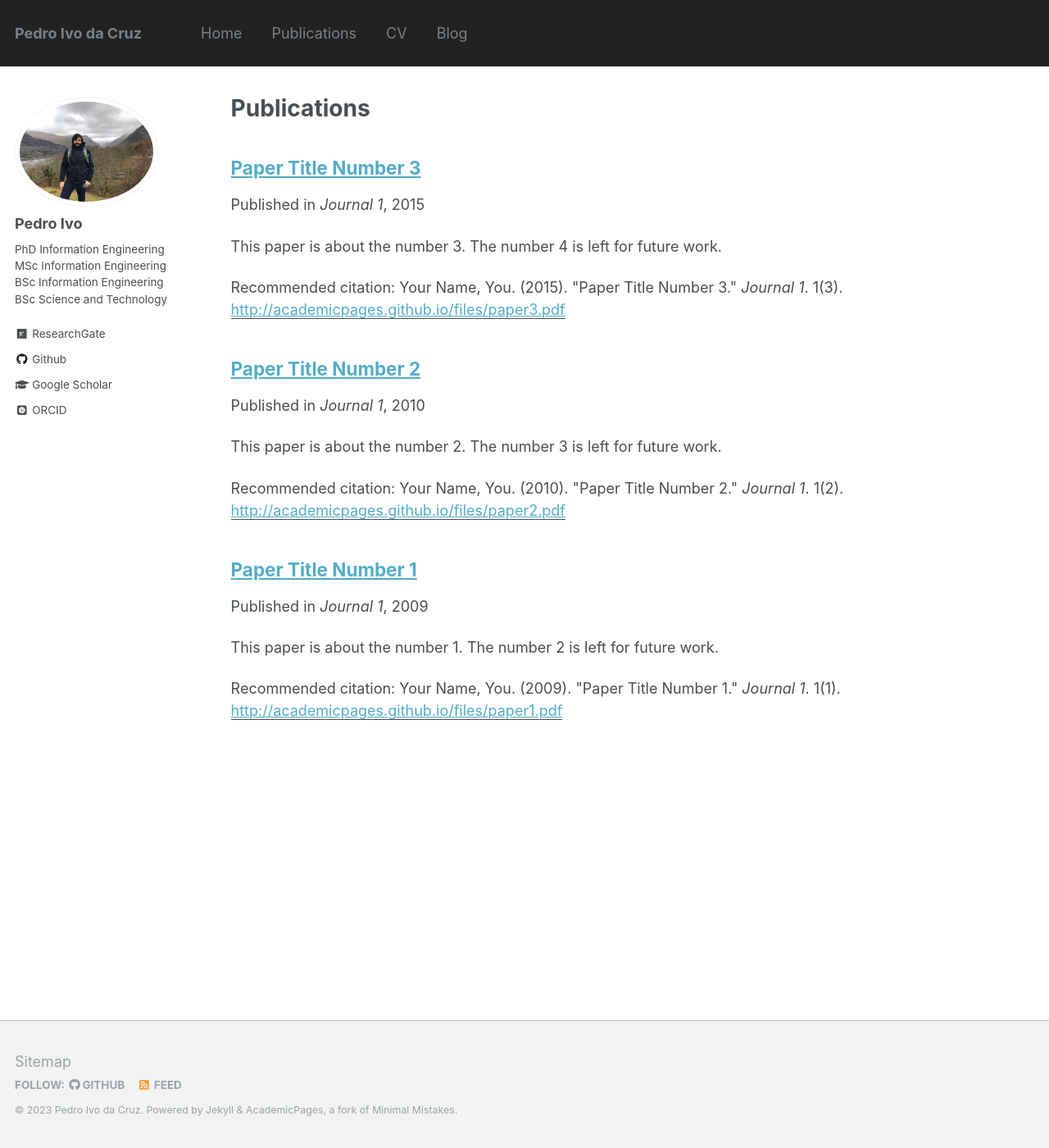
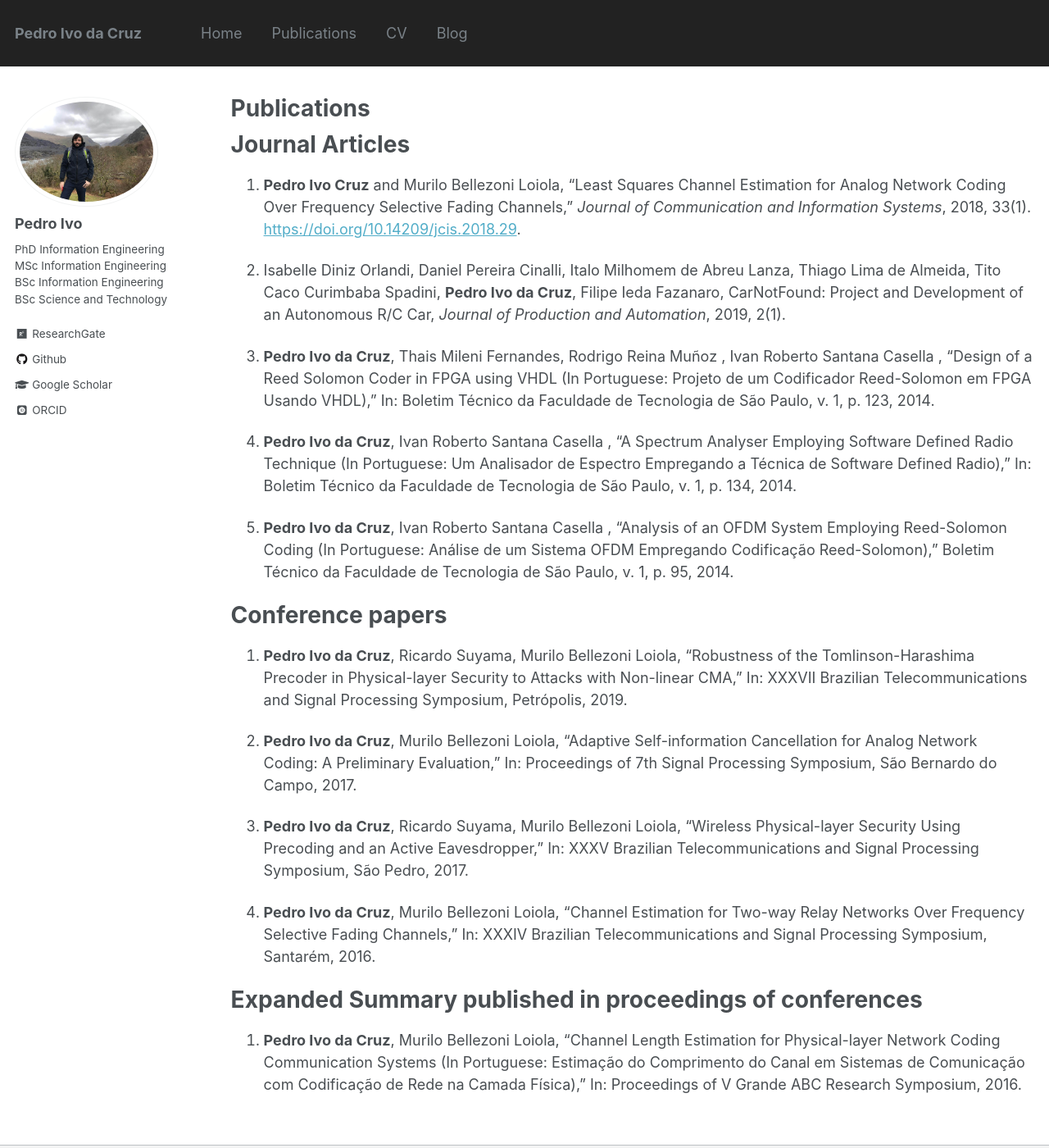
Before and after one commit to pedroidc/pedroidc.github.io, a Jekyll site: the page built from _pages/publications.md, in a window 1280 px wide and 1400 px high. Shown: the whole window at 82% size. Built offline with Jekyll 4.4.1, drawn with Linux system fonts in a browser that asks for light colours; some web fonts are replaced.

Commit message:
Yeah, my style was better

```diff
--- a/_pages/publications.md
+++ b/_pages/publications.md
@@ -8,14 +8,13 @@ author_profile: true
 {% if author.googlescholar %}
   You can also find my articles on <u><a href="{{author.googlescholar}}">my Google Scholar profile</a>.</u>
 {% endif %}
-
+<!--
 {% include base_path %}
 
 {% for post in site.publications reversed %}
   {% include archive-single.html %}
-{% endfor %}
+{% endfor %} -->
 
-<!--
 # Journal Articles
 1. **Pedro Ivo Cruz** and Murilo Bellezoni Loiola, "Least Squares Channel Estimation for Analog Network Coding Over Frequency Selective Fading Channels," _Journal of Communication and Information Systems_, 2018, 33(1). [https://doi.org/10.14209/jcis.2018.29](https://doi.org/10.14209/jcis.2018.29).
 
@@ -38,4 +37,3 @@ author_profile: true
 
 # Expanded Summary published in proceedings of conferences
 1.	**Pedro Ivo da Cruz**, Murilo Bellezoni Loiola, “Channel Length Estimation for Physical-layer Network Coding Communication Systems (In Portuguese: Estimação do Comprimento do Canal em Sistemas de Comunicação com Codificação de Rede na Camada Física),” In: Proceedings of V Grande ABC Research Symposium, 2016.
--->
```
